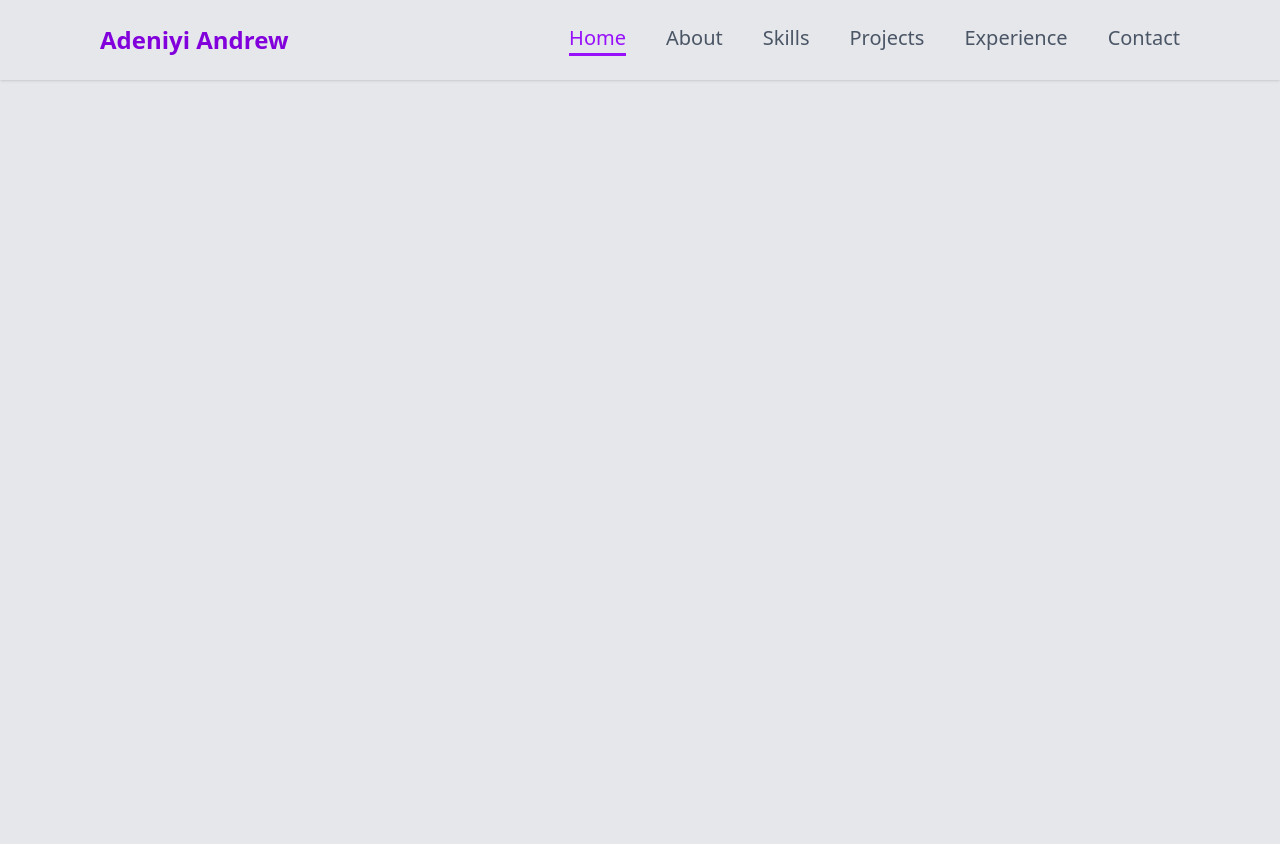
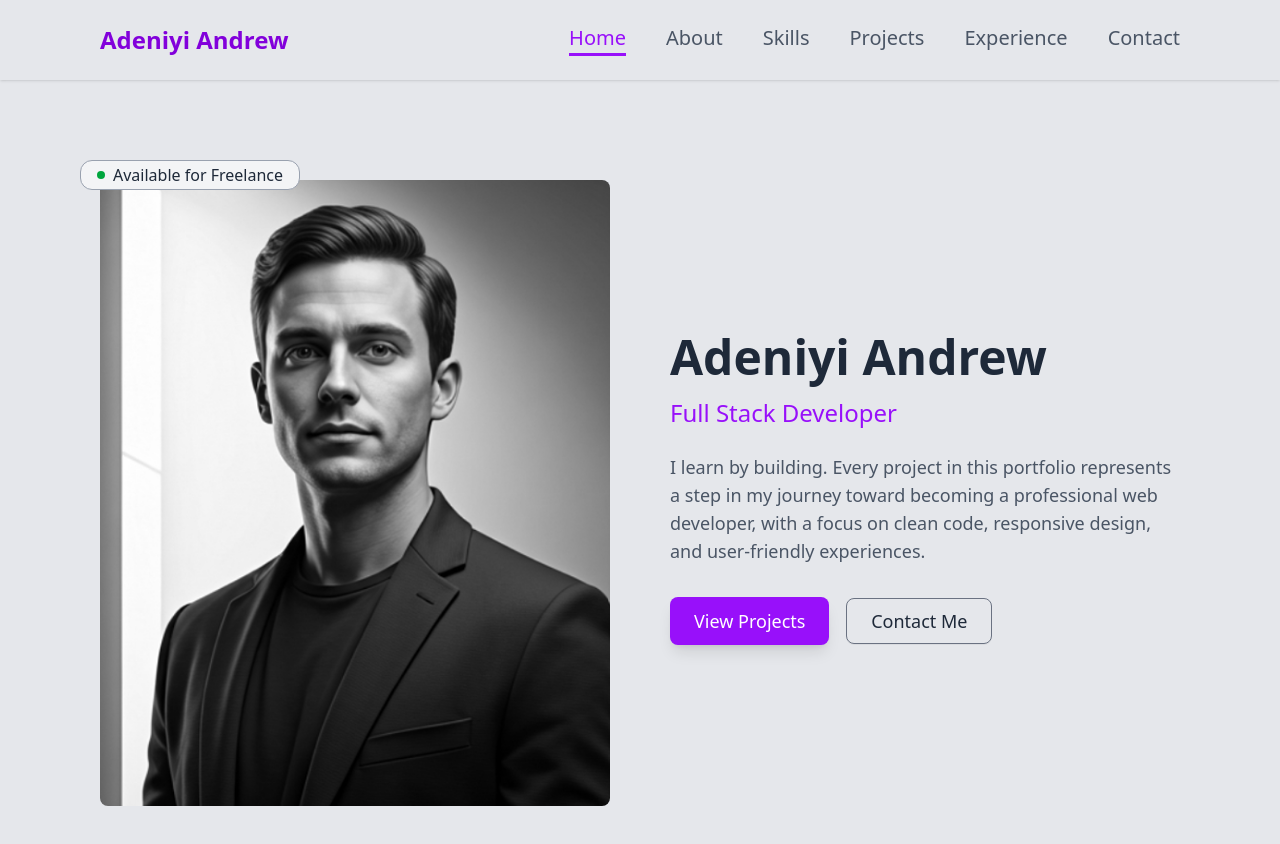
Before and after one commit to andrew-adv/myPortfolio, a website: page portfolio-1/real/index.html in a window 1280 px wide. Before the commit the page ends 800 px from the top, so only its background shows below. Drawn offline with Linux system fonts and the light colour scheme.

Commit message:
Beginning construction now, most is based on the mock-up with a few tweaks here and there

```diff
--- a/portfolio-1/real/index.html
+++ b/portfolio-1/real/index.html
@@ -55,7 +55,60 @@
                 </li>
             </ul>
         </nav>
-    </header>
+        </header>
 
+        <main>
+            <!--Landing page-->
+        <section id="home" class="p-8 md:px-25 sm:py-20">
+                <div class="lg:flex place-items-center space-y-8 sm:space-y-20 gap-15">
+
+                    <div class="relative flex-1 pt-5">
+                        <img src="/dist/images/profileImage.png" alt="" class="rounded-lg w-full lg:w-auto">
+                        <div class=" flex items-center gap-2 bg-gray-100 border border-gray-400  rounded-xl px-4 py-0.5 absolute top-0 -left-5">
+                            <div class="h-2 w-2 bg-green-600 rounded-full"></div>
+                            <p> Available for Freelance</p>
+                        </div>
+                    </div>
+
+                    <div class="items-center flex-1">
+                        <div class="text-2xl lg:text-lg">
+                            <h2 class="font-bold text-4xl sm:text-5xl mb-4">Adeniyi Andrew</h2>
+                            <h3 class="text-purple-600 font-medium text-2xl lg:text-2xl mb-6">Full Stack Developer</h3>
+
+                            <p class="max-w-lg mb-8 text-gray-600 text-xl lg:text-lg font-normal">I learn by building. Every project in this portfolio represents a step in my journey toward becoming a professional web developer, with a focus on clean code, responsive design, and user-friendly experiences.</p>
+
+                            <div class="space-x-3 grid sm:block gap-5 space-y-2 mb-10">
+                                <a href="#projects" class="cursor-pointer hover:shadow-2xl ">
+                                    <button class="btn bg-purple-600 text-white px-6 py-2.5 rounded-lg font-medium cursor-pointer shadow-lg">View Projects</button>
+                                </a>
+
+                                <a href="#contact">
+                                    <button class="btn border border-gray-500 px-6 py-2 font-medium rounded-lg shadow-2xs cursor-pointer">Contact Me</button>
+                                </a>
+                            </div>
+
+                            <div class="space-x-4">
+                                <a href="https://github.com/andrew-adv" target="_blank" >
+                                    <i class="fa-solid fa-laptop-code"></i>
+                                </a>
+
+                                <a href="https://andrew-adv.netlify.app" target="_blank">
+                                <i class="fa-solid fa-link"></i>
+                                </a>
+
+                                <a href="https://linkedin.com/in/andrew-adeniyi-adv/" target="_blank">
+                                    <i class="fa-solid fa-earth-africa"></i>
+                                </a>
+
+                                <a href="mailto:adeniyiandrew61@gmail.com" target="_blank">
+                                    <i class="fa-regular fa-envelope"></i>
+                                </a>
+
+                            </div>
+                        </div>
+                    </div>
+                </div>
+        </section>
+        </main>
     </body>
 </html>
--- a/portfolio-1/real/package.json
+++ b/portfolio-1/real/package.json
@@ -9,9 +9,8 @@
   "keywords": [],
   "author": "",
   "license": "ISC",
-
   "devDependencies": {
-    "tailwindcss": "^4.3.1",
-    "@tailwindcss/cli": "^4.3.1"
+    "@tailwindcss/cli": "^4.3.2",
+    "tailwindcss": "^4.3.2"
   }
 }
```
Also changed, not shown: portfolio-1/real/dist/output.css, 1 other file.
